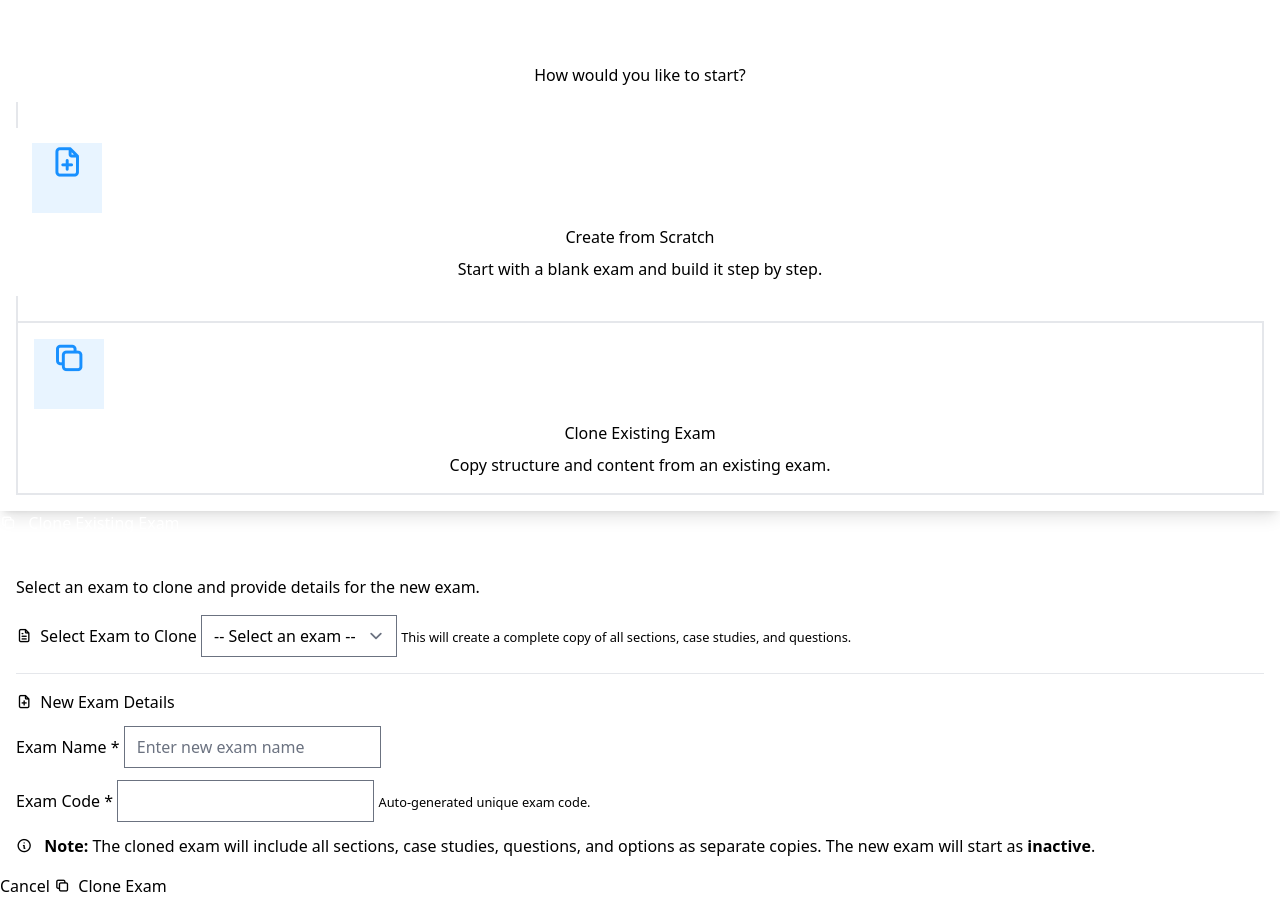
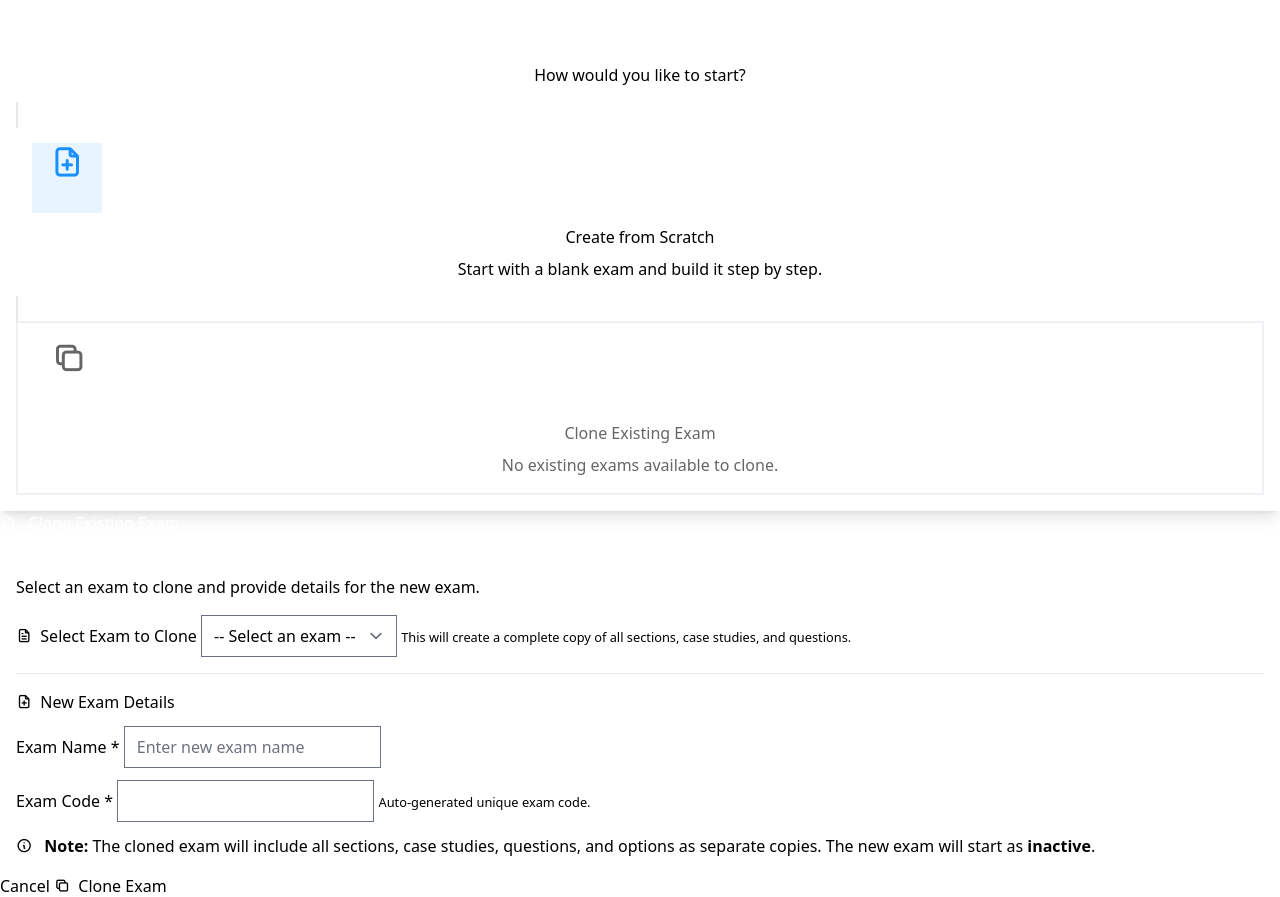
Before and after one commit to saksham851/Alain_exam-_portal, a Laravel app: template resources/views/admin/exams/index.blade.php in a window 1280 px wide. Shown: the part 752-1649 px from the top of the page. Run offline with Laravel 12, Linux system fonts and the light colour scheme; the template is opened without the code that fills it, so the values that code supplies are empty; the visitor is signed in with stand-in values (Sample User, id 1); data comes from the database, SQL or seed files in the repository; style sheets or scripts are compiled from the project's sources; parts of the project's set-up code (start-up, migrations or seed data) failed here and were passed over; some libraries are stand-ins or nearby versions.

```diff
--- a/resources/views/admin/exams/index.blade.php
+++ b/resources/views/admin/exams/index.blade.php
@@ -57,6 +57,7 @@
 
                     <!-- Option 2: Clone -->
                     <div class="col-md-6">
+                        @if($allExams->isNotEmpty())
                             <div class="card h-100 border-2 border-primary hover-shadow text-decoration-none text-dark" style="cursor: pointer; transition: all 0.3s;" data-bs-toggle="modal" data-bs-target="#cloneExamModal">
                                 <div class="card-body text-center p-4">
                                     <div class="mb-3">
@@ -68,6 +69,19 @@
                                     <p class="text-muted small mb-0">Copy structure and content from an existing exam.</p>
                                 </div>
                             </div>
+                        @else
+                            <div class="card h-100 border-2 bg-light text-muted" style="cursor: not-allowed; opacity: 0.6;" title="No exams available to clone">
+                                <div class="card-body text-center p-4">
+                                    <div class="mb-3">
+                                        <div class="rounded-circle bg-light-secondary d-inline-flex align-items-center justify-content-center" style="width: 70px; height: 70px;">
+                                            <i class="ti ti-copy text-secondary" style="font-size: 2.2rem;"></i>
+                                        </div>
+                                    </div>
+                                    <h5 class="fw-bold mb-2">Clone Existing Exam</h5>
+                                    <p class="small mb-0">No existing exams available to clone.</p>
+                                </div>
+                            </div>
+                        @endif
                     </div>
                 </div>
             </div>
@@ -97,7 +111,7 @@
                         </label>
                         <select class="form-select" id="source_exam_id" name="source_exam_id" required>
                             <option value="">-- Select an exam --</option>
-                            @foreach($exams as $exam)
+                            @foreach($allExams as $exam)
                                 <option value="{{ $exam->id }}"
                                     data-name="{{ $exam->name }}"
                                     data-code="{{ $exam->exam_code }}"
```
Also changed, not shown: app/Http/Controllers/Admin/ExamController.php (+7 -1 lines), resources/views/admin/questions/edit.blade.php (+7 -1 lines). Lines whose indentation alone changed are shown as unchanged.
